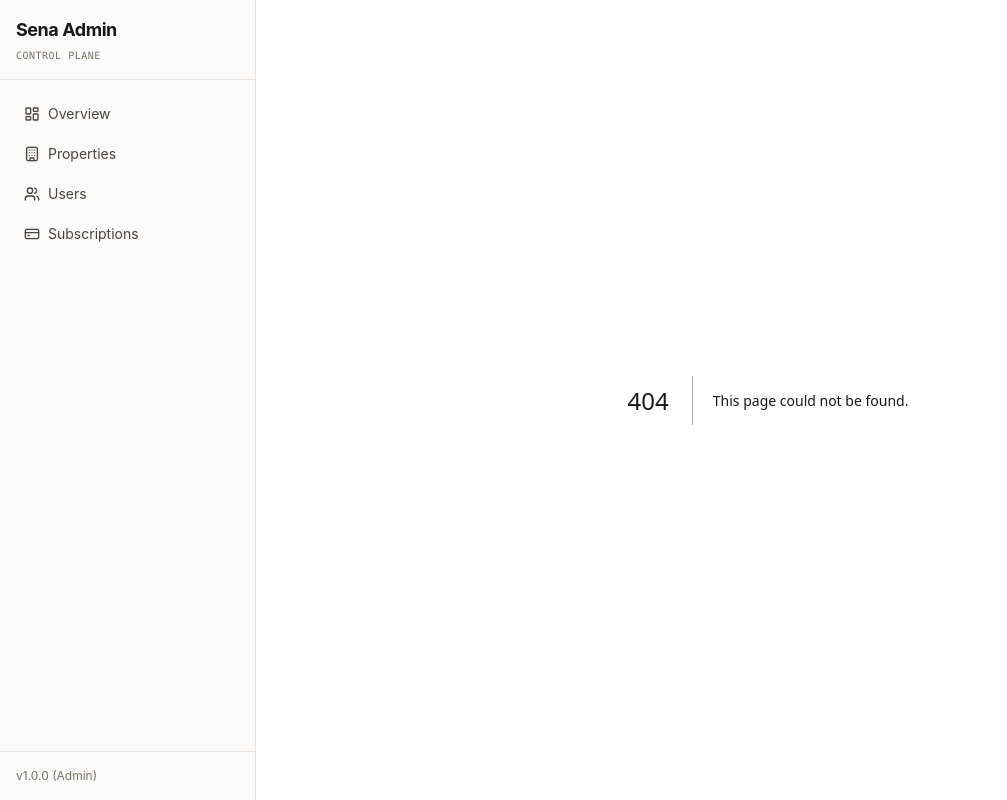
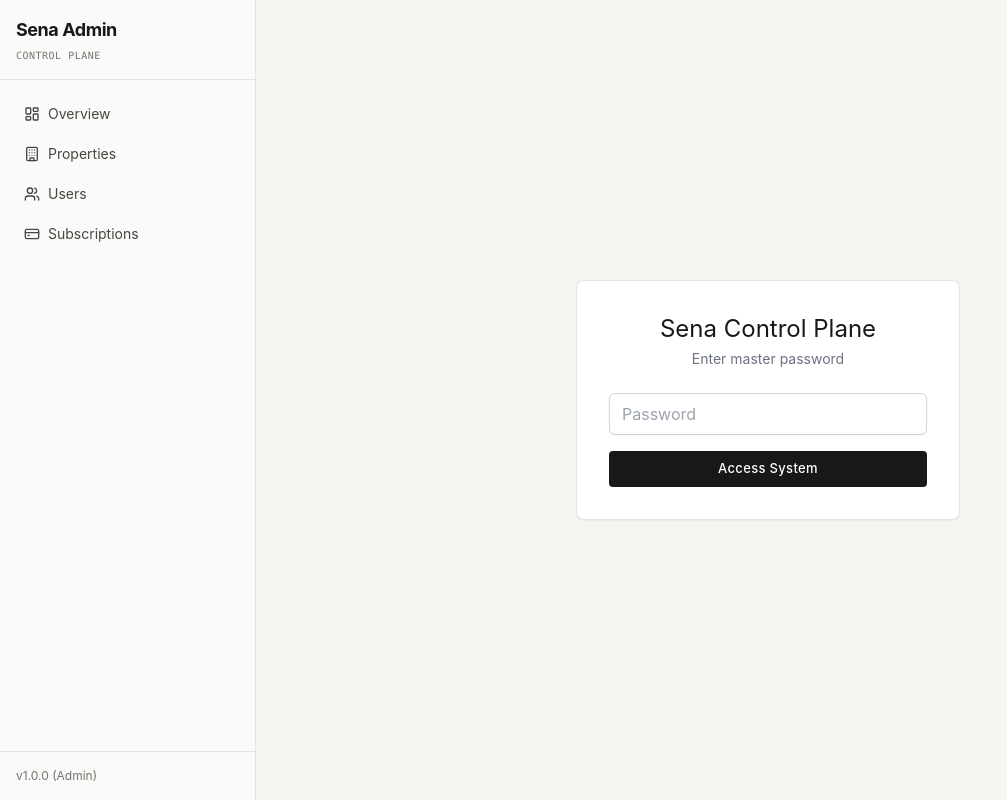
Before and after one commit to winnerbanjo/sena, a Next.js app in the folder apps/admin/: page /login in a window 1280 px wide. Before the commit this address had no page. Shown: the whole page, without its empty margins (0-1007 px from the left). Built offline with nearby package versions, Linux system fonts and the light colour scheme; no server answers; a web font is replaced by a local one.

Commit message:
feat: replace basic auth with custom login page

```diff
--- /dev/null
+++ b/apps/admin/src/app/actions.ts
@@ -0,0 +1,22 @@
+'use server';
+
+import { cookies } from 'next/headers';
+import { redirect } from 'next/navigation';
+
+export async function loginAdmin(formData: FormData) {
+  const password = formData.get('password');
+  const expectedPassword = process.env.ADMIN_PASSWORD || 'admin';
+
+  if (password === expectedPassword) {
+    const cookieStore = await cookies();
+    cookieStore.set('sena_admin_auth', 'authenticated', {
+      httpOnly: true,
+      secure: process.env.NODE_ENV === 'production',
+      maxAge: 60 * 60 * 24 * 7,
+      path: '/',
+    });
+    redirect('/');
+  } else {
+    redirect('/login?error=1');
+  }
+}
--- /dev/null
+++ b/apps/admin/src/app/login/page.tsx
@@ -0,0 +1,48 @@
+import { Button } from '@sena/ui';
+import { loginAdmin } from '../actions';
+import { cookies } from 'next/headers';
+import { redirect } from 'next/navigation';
+
+export const dynamic = 'force-dynamic';
+
+export default async function LoginPage({ searchParams }: { searchParams: Promise<{ error?: string }> }) {
+  const cookieStore = await cookies();
+  const authCookie = cookieStore.get('sena_admin_auth');
+
+  if (authCookie?.value === 'authenticated') {
+    redirect('/');
+  }
+
+  const resolvedParams = await searchParams;
+  const error = resolvedParams.error;
+
+  return (
+    <div className="min-h-screen flex items-center justify-center bg-[#F7F5F2]">
+      <div className="w-full max-w-sm p-8 bg-white border border-[#E8E2DA] rounded-lg shadow-sm">
+        <div className="mb-6 text-center">
+          <h1 className="text-2xl font-serif text-[#191816]">Sena Control Plane</h1>
+          <p className="text-sm text-gray-500 mt-1">Enter master password</p>
+        </div>
+        <form action={loginAdmin} className="space-y-4">
+          {error && (
+            <div className="p-3 text-sm text-red-600 bg-red-50 rounded-md border border-red-100 text-center">
+              Invalid password
+            </div>
+          )}
+          <div>
+            <input
+              type="password"
+              name="password"
+              placeholder="Password"
+              required
+              className="w-full px-3 py-2 border border-gray-300 rounded-md shadow-sm focus:outline-none focus:ring-1 focus:ring-[#191816] focus:border-[#191816]"
+            />
+          </div>
+          <Button type="submit" className="w-full bg-[#191816] text-white hover:bg-black">
+            Access System
+          </Button>
+        </form>
+      </div>
+    </div>
+  );
+}
--- a/apps/admin/src/middleware.ts
+++ b/apps/admin/src/middleware.ts
@@ -2,35 +2,26 @@ import { NextResponse } from 'next/server';
 import type { NextRequest } from 'next/server';
 
 export function middleware(req: NextRequest) {
-  const basicAuth = req.headers.get('authorization');
+  const authCookie = req.cookies.get('sena_admin_auth');
   const url = req.nextUrl;
 
-  // Extremely simple check for an admin app
-  // Use env var ADMIN_PASSWORD or fallback to 'admin' for demo
-  const password = process.env.ADMIN_PASSWORD || 'admin';
-  const expectedAuth = `Basic ${Buffer.from(`admin:${password}`).toString('base64')}`;
+  // Allow next.js internal assets and images
+  if (url.pathname.startsWith('/_next') || url.pathname.startsWith('/assets') || url.pathname === '/favicon.ico') {
+    return NextResponse.next();
+  }
 
-  if (basicAuth !== expectedAuth) {
-    return new NextResponse('Authentication required', {
-      status: 401,
-      headers: {
-        'WWW-Authenticate': 'Basic realm="Sena Admin", charset="UTF-8"',
-      },
-    });
+  if (url.pathname === '/login') {
+    return NextResponse.next();
+  }
+
+  if (authCookie?.value !== 'authenticated') {
+    const loginUrl = new URL('/login', req.url);
+    return NextResponse.redirect(loginUrl);
   }
 
   return NextResponse.next();
 }
 
 export const config = {
-  matcher: [
-    /*
-     * Match all request paths except for the ones starting with:
-     * - api (API routes)
-     * - _next/static (static files)
-     * - _next/image (image optimization files)
-     * - favicon.ico, sitemap.xml, robots.txt (metadata files)
-     */
-    '/((?!api|_next/static|_next/image|favicon.ico|sitemap.xml|robots.txt|assets).*)',
-  ],
+  matcher: ['/((?!api|_next/static|_next/image|favicon.ico).*)'],
 };
```
